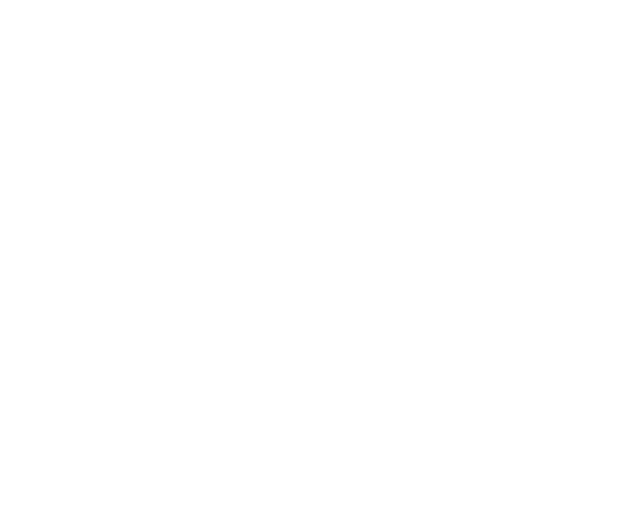
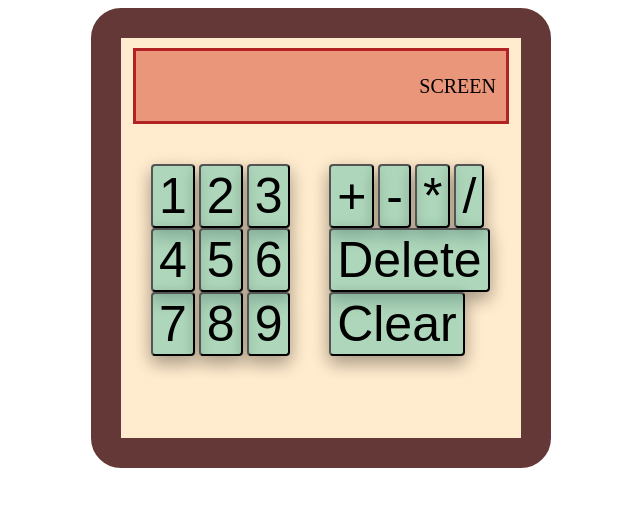
Before and after one commit to VorahPong/Calculator, a plain HTML site: page index.html in a window 1280 px wide. Shown: the whole page, without its empty margins (319-959 px from the left). Drawn offline with Linux system fonts and the light colour scheme.

Commit message:
Added and design a calculator

```diff
--- a/index.css
+++ b/index.css
@@ -0,0 +1,64 @@
+#outline {
+    border: 30px solid rgb(101, 56, 56);
+    border-radius: 30px;
+
+    background-color:blanchedalmond;
+
+    max-width: 400px;
+    max-height: 400px;
+
+    min-width: 400px;
+    min-height: 400px;
+
+    margin: auto;
+
+    display: flex;
+    flex-direction: column;
+}
+
+#screen {
+    border: 3px solid firebrick;
+
+    background-color:darksalmon;
+
+    font-size: 20px;
+
+    max-width: 350px;
+    max-height: 50px;
+
+    min-width: 350px;
+    min-height: 50px;
+
+    margin-left: auto;
+    margin-right: auto;
+    margin-top: 10px;
+    margin-bottom: 20px;
+
+    padding: 10px;
+
+    display: flex;
+    justify-content: flex-end;
+    align-items: center;
+
+}
+
+.buttons{
+    margin-top: 20px;
+    margin-left: 30px;
+
+    display: flex;
+}
+
+button{
+    font-size: 50px;
+    border-radius: 4px;
+
+    background-color:rgba(61, 183, 159, 0.418);
+
+    box-shadow: 0 8px 16px 0 rgba(0,0,0,0.2), 0 6px 20px 0 rgba(0,0,0,0.19);
+}
+
+button:hover{
+    background-color: #04AA6D; /* Green */
+    color: white;
+}
--- a/index.html
+++ b/index.html
@@ -4,7 +4,34 @@
 
     </head>
     <body>
+        <div id="outline">
+            <div id ="screen">SCREEN</div>
 
+            <div class = "buttons">
+                <div class="numbers">
+                    <button>1</button>
+                    <button>2</button>
+                    <button>3</button>
+                    <button>4</button>
+                    <button>5</button>
+                    <button>6</button>
+                    <button>7</button>
+                    <button>8</button>
+                    <button>9</button>
+                </div>
+
+                <div class="operators">
+                    <button>+</button>
+                    <button>-</button>
+                    <button>*</button>
+                    <button>/</button>
+                    <button>Delete</button>
+                    <button>Clear</button>
+                </div>
+            </div>
+
+
+        </div>
 
         <script src="script.js"></script>
         <link href="index.css" rel="stylesheet" type="text/css">
```
